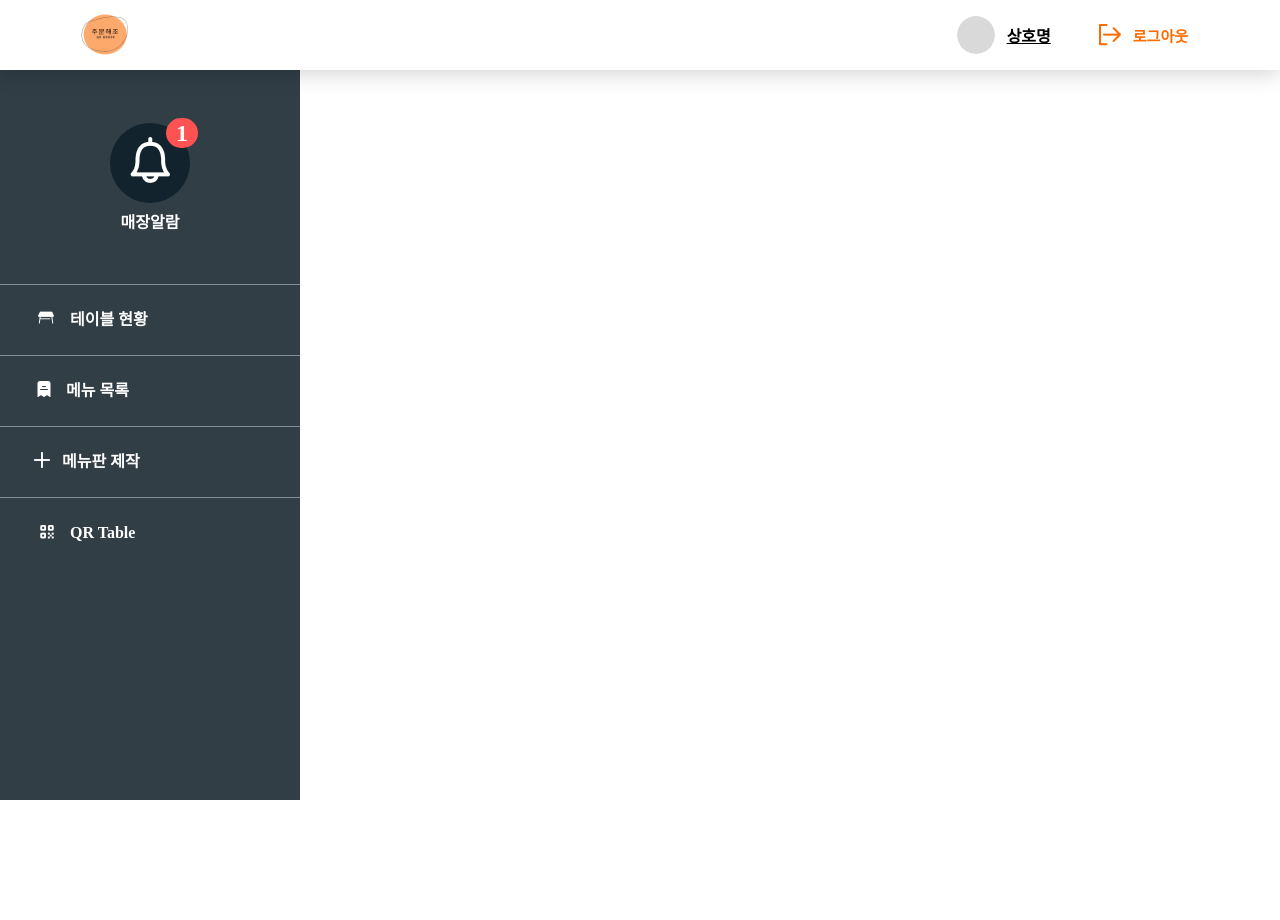
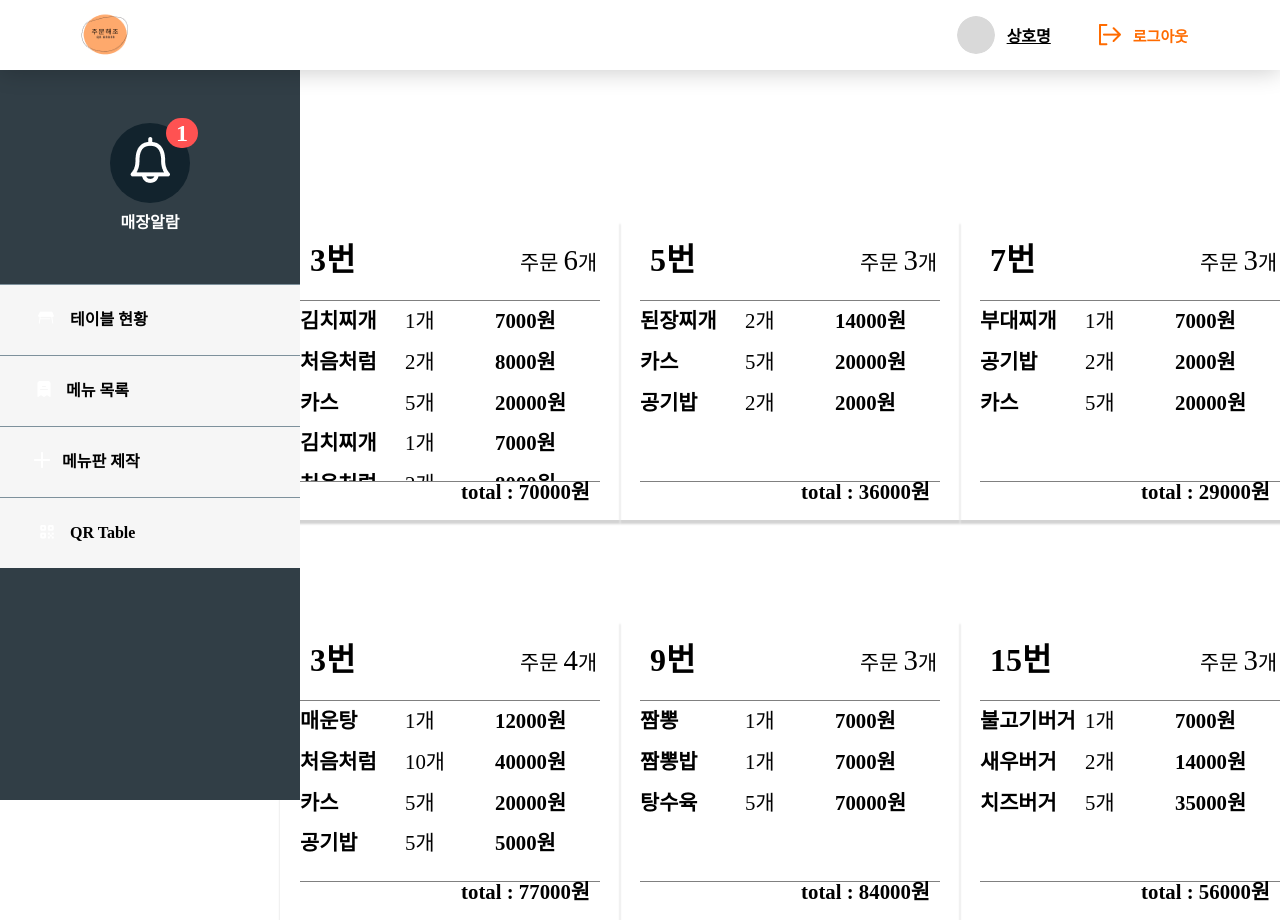
Before and after one commit to codestates-seb/seb40_main_021, a React (Create React App) app in the folder client/: page /user/table in a window 1280 px wide. Before the commit the page ends 800 px from the top, so only its background shows below. Built offline with nearby package versions, Linux system fonts and the light colour scheme.

Commit message:
✨ Feat:TablePage 작성

```diff
--- a/client/src/App.js
+++ b/client/src/App.js
@@ -1,10 +1,11 @@
-import { Reset } from "styled-reset";
-import "./assets/font.css";
-import Header from "./components/common/Header";
-import GnbLayout from "./components/common/GnbLayout";
-import AlarmPage from "./pages/user/Alarm";
-import { BrowserRouter, Routes, Route } from "react-router-dom";
-import styled from "styled-components";
+import { Reset } from 'styled-reset';
+import './assets/font.css';
+import Header from './components/common/Header';
+import GnbLayout from './components/common/GnbLayout';
+import AlarmPage from './pages/user/Alarm';
+import { BrowserRouter, Routes, Route } from 'react-router-dom';
+import TableList from './components/AdminComponents/TableStatus/TableList';
+import styled from 'styled-components';
 
 function App() {
    return (
@@ -12,20 +13,14 @@ function App() {
          <Reset />
          <BrowserRouter>
             <Header />
-        {/* 레아이웃 컴포넌트 추가 했습니다.*/}
-        <Layout>
-          <GnbLayout />
             <Routes>
-            <Route path="/alarm" element={<AlarmPage />}></Route>
+               <Route path="/user" element={<GnbLayout />}>
+                  <Route path="/user" element={<AlarmPage />} />
+                  <Route path="/user/table" element={<TableList />} />
+               </Route>
             </Routes>
-        </Layout>
          </BrowserRouter>
       </div>
    );
 }
-const Layout = styled.div`
-  display: flex;
-  width: 100%;
-  height: 100%;
-`;
 export default App;
--- a/client/src/components/AdminComponents/TableStatus/TableList.js
+++ b/client/src/components/AdminComponents/TableStatus/TableList.js
@@ -1,6 +1,6 @@
-import React from "react";
-import TableStatus from "./TableStatus";
-import styled from "styled-components";
+import React from 'react';
+import TableStatus from './TableStatus';
+import styled from 'styled-components';
 const TableList = () => {
    const dummyData = {
       data: [
@@ -10,43 +10,43 @@ const TableList = () => {
             orders: [
                {
                   id: 0,
-            menu: "김치찌개",
+                  menu: '김치찌개',
                   quantity: 1,
                   price: 7000,
                },
                {
                   id: 1,
-            menu: "처음처럼",
+                  menu: '처음처럼',
                   quantity: 2,
                   price: 4000,
                },
                {
                   id: 2,
-            menu: "카스",
+                  menu: '카스',
                   quantity: 5,
                   price: 4000,
                },
                {
                   id: 3,
-            menu: "김치찌개",
+                  menu: '김치찌개',
                   quantity: 1,
                   price: 7000,
                },
                {
                   id: 4,
-            menu: "처음처럼",
+                  menu: '처음처럼',
                   quantity: 2,
                   price: 4000,
                },
                {
                   id: 5,
-            menu: "카스",
+                  menu: '카스',
                   quantity: 5,
                   price: 4000,
                },
             ],
-        orderTime: { date: "2022-11-10", time: "17:25" },
-        reqText: "김치찌개에 김치 빼주세요",
+            orderTime: { date: '2022-11-10', time: '17:25' },
+            reqText: '김치찌개에 김치 빼주세요',
          },
          {
             id: 1,
@@ -54,25 +54,25 @@ const TableList = () => {
             orders: [
                {
                   id: 0,
-            menu: "된장찌개",
+                  menu: '된장찌개',
                   quantity: 2,
                   price: 7000,
                },
                {
                   id: 1,
-            menu: "카스",
+                  menu: '카스',
                   quantity: 5,
                   price: 4000,
                },
                {
                   id: 2,
-            menu: "공기밥",
+                  menu: '공기밥',
                   quantity: 2,
                   price: 1000,
                },
             ],
-        orderTime: { date: "2022-11-10", time: "17:25" },
-        reqText: "된장에 된장 빼주세요",
+            orderTime: { date: '2022-11-10', time: '17:25' },
+            reqText: '된장에 된장 빼주세요',
          },
          {
             id: 2,
@@ -80,25 +80,25 @@ const TableList = () => {
             orders: [
                {
                   id: 0,
-            menu: "부대찌개",
+                  menu: '부대찌개',
                   quantity: 1,
                   price: 7000,
                },
                {
                   id: 1,
-            menu: "공기밥",
+                  menu: '공기밥',
                   quantity: 2,
                   price: 1000,
                },
                {
                   id: 2,
-            menu: "카스",
+                  menu: '카스',
                   quantity: 5,
                   price: 4000,
                },
             ],
-        orderTime: { date: "2022-11-10", time: "17:25" },
-        reqText: "부대찌개에 부대 빼주세요",
+            orderTime: { date: '2022-11-10', time: '17:25' },
+            reqText: '부대찌개에 부대 빼주세요',
          },
          {
             id: 3,
@@ -106,31 +106,31 @@ const TableList = () => {
             orders: [
                {
                   id: 0,
-            menu: "매운탕",
+                  menu: '매운탕',
                   quantity: 1,
                   price: 12000,
                },
                {
                   id: 1,
-            menu: "처음처럼",
+                  menu: '처음처럼',
                   quantity: 10,
                   price: 4000,
                },
                {
                   id: 2,
-            menu: "카스",
+                  menu: '카스',
                   quantity: 5,
                   price: 4000,
                },
                {
                   id: 3,
-            menu: "공기밥",
+                  menu: '공기밥',
                   quantity: 5,
                   price: 1000,
                },
             ],
-        orderTime: { date: "2022-11-10", time: "17:25" },
-        reqText: "매운탕 안맵게 해주세요",
+            orderTime: { date: '2022-11-10', time: '17:25' },
+            reqText: '매운탕 안맵게 해주세요',
          },
          {
             id: 4,
@@ -138,25 +138,25 @@ const TableList = () => {
             orders: [
                {
                   id: 0,
-            menu: "짬뽕",
+                  menu: '짬뽕',
                   quantity: 1,
                   price: 7000,
                },
                {
                   id: 1,
-            menu: "짬뽕밥",
+                  menu: '짬뽕밥',
                   quantity: 1,
                   price: 7000,
                },
                {
                   id: 2,
-            menu: "탕수육",
+                  menu: '탕수육',
                   quantity: 5,
                   price: 14000,
                },
             ],
-        orderTime: { date: "2022-11-10", time: "17:25" },
-        reqText: "맛있게 해주세요",
+            orderTime: { date: '2022-11-10', time: '17:25' },
+            reqText: '맛있게 해주세요',
          },
          {
             id: 5,
@@ -164,31 +164,31 @@ const TableList = () => {
             orders: [
                {
                   id: 0,
-            menu: "불고기버거",
+                  menu: '불고기버거',
                   quantity: 1,
                   price: 7000,
                },
                {
                   id: 1,
-            menu: "새우버거",
+                  menu: '새우버거',
                   quantity: 2,
                   price: 7000,
                },
                {
                   id: 2,
-            menu: "치즈버거",
+                  menu: '치즈버거',
                   quantity: 5,
                   price: 7000,
                },
             ],
-        orderTime: { date: "2022-11-10", time: "17:25" },
-        reqText: "감자튀김 많이 주세요",
+            orderTime: { date: '2022-11-10', time: '17:25' },
+            reqText: '감자튀김 많이 주세요',
          },
       ],
    };
    return (
       <MainContents>
-      {dummyData.data.map((order) => {
+         {dummyData.data.map(order => {
             return <TableStatus key={order.id} data={order}></TableStatus>;
          })}
       </MainContents>
@@ -197,13 +197,14 @@ const TableList = () => {
 
 const MainContents = styled.main`
    display: grid;
+   width: calc(100% - 300px);
+   padding-left: 300px;
    margin-top: 50px;
    flex-grow: 1;
    grid-template-columns: 1fr 1fr 1fr;
    grid-template-rows: 500px;
    align-items: center;
    justify-content: center;
-  min-width: max-content;
    @media screen and (max-width: 700px) {
       display: flex;
       flex-direction: column;
--- a/client/src/components/common/GnbLayout.js
+++ b/client/src/components/common/GnbLayout.js
@@ -4,12 +4,14 @@ import styled from "styled-components";
 import Gnb from "./Gnb";
 
 const Container = styled.div`
-  width: 300px;
+  width: 100%;
   height: calc(100vh - 70px);
   @media screen and (max-width: 700px) {
     width: 0;
     padding-top: 50px;
   }
+  display: flex;
+
 `;
 
 const s = () => {
--- a/client/src/pages/user/Alarm.js
+++ b/client/src/pages/user/Alarm.js
@@ -18,7 +18,8 @@ const Container = styled.div`
   align-items: center;
   margin-top: 30px;
   flex-grow: 1;
-  width: 60%;
+  width: calc(100% - 300px);
+  padding-left: 300px;
   @media screen and (max-width: 700px) {
     width: 100%;
   }
```
Also changed, not shown: client/src/components/Input.js (added, +22 -0 lines), client/.prettierrc.json (added). Lines whose indentation alone changed are shown as unchanged.
